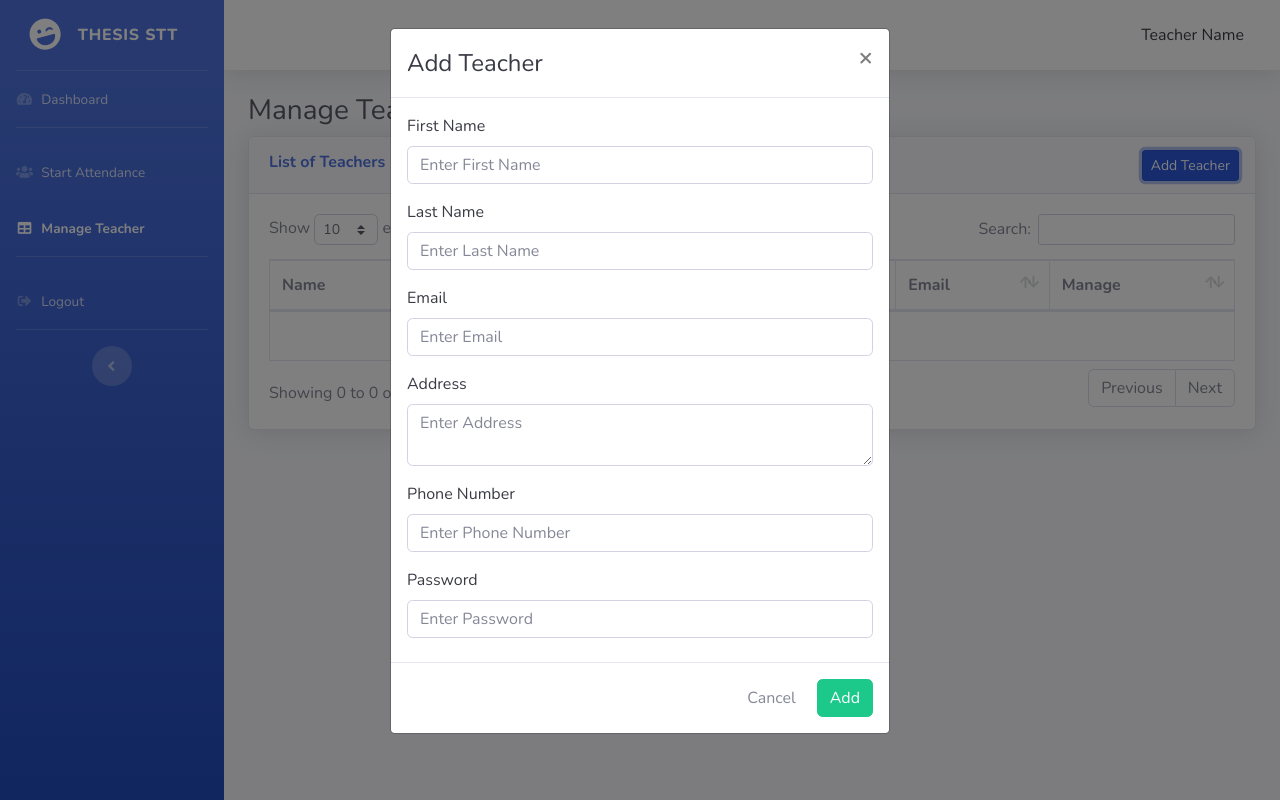
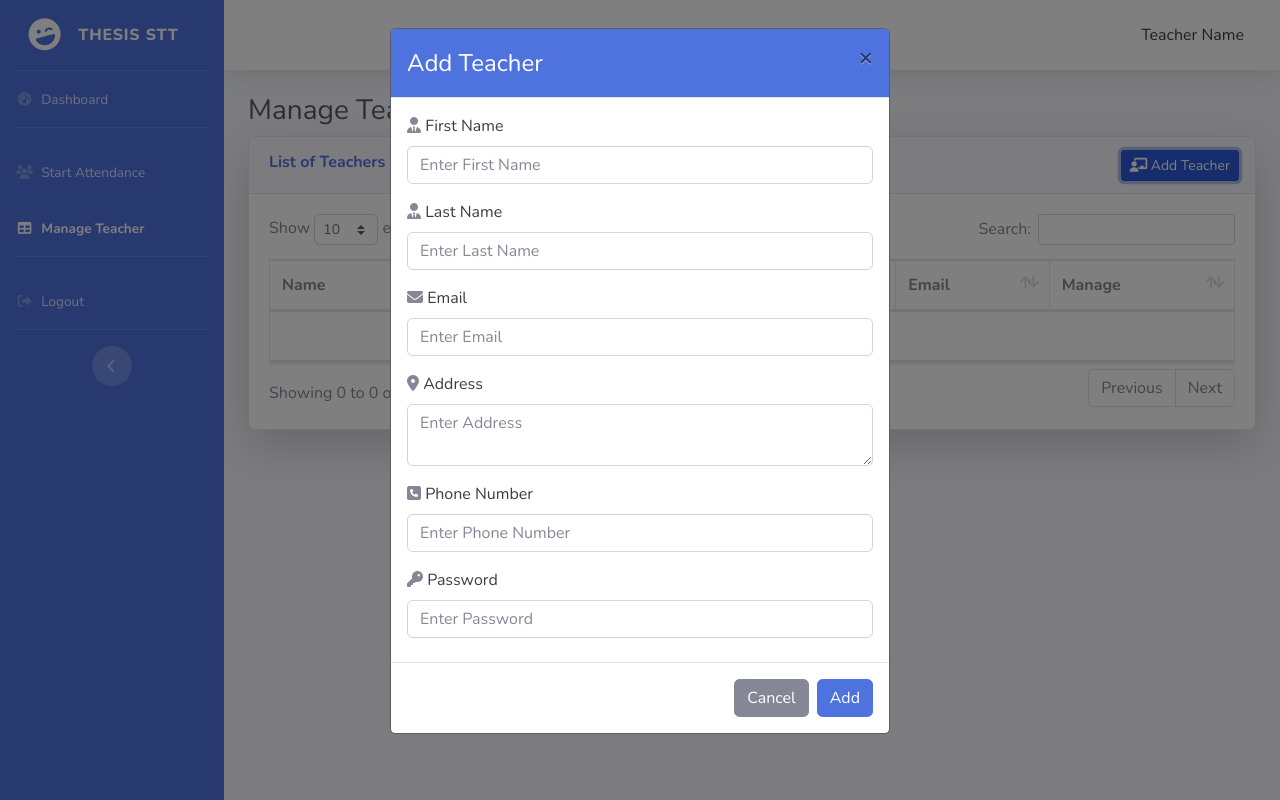
Before and after one commit to AeronKarl/Thesis_STT, a website: page AdminManageTeacher.html in a window 1280 px wide. Both pictures are taken after a click on the button "Add Teacher". Drawn offline with nearby package versions, Linux system fonts and the light colour scheme; no server answers.

Commit message:
Update AdminManageTeacher.html

```diff
--- a/AdminManageTeacher.html
+++ b/AdminManageTeacher.html
@@ -10,6 +10,9 @@
     <meta name="author" content="">
 
     <title>SB Admin 2 - Tables</title>
+
+    <!--sample logo-->
+	<link rel="icon" href="img/sample logo.png" type="image/x-icon">
 
     <!-- Custom fonts for this template -->
     <link href="vendor/fontawesome-free/css/all.min.css" rel="stylesheet" type="text/css">
@@ -31,7 +34,7 @@
     <div id="wrapper">
 
         <!-- Sidebar -->
-        <ul class="navbar-nav bg-gradient-primary sidebar sidebar-dark accordion" id="accordionSidebar">
+        <ul class="navbar-nav bg-primary sidebar sidebar-dark accordion" id="accordionSidebar">
 
             <!-- Sidebar - Brand -->
             <a class="sidebar-brand d-flex align-items-center justify-content-center" href="index.html">
@@ -127,7 +130,7 @@
                     <h1 class="h3 mb-2 text-gray-800">Manage Teacher</h1>
 
                     <!-- DataTales Example -->
-                    <div class="card shadow mb-4">
+                    <div class="card shadow-lg ">
                         <div class="card-header py-3">
                             <div class="row">
                                 <div class="col-md-10">
@@ -135,49 +138,57 @@
                                 </div>
                                 <div class="col-md-2 text-right">
                                     <!-- Add Teacher Button -->
-                                    <button type="button" class="btn btn-primary btn-sm m-n1" data-toggle="modal" data-target="#addTeacherModal">
+                                    <button type="button" class="btn btn-primary btn-sm m-n1 " data-toggle="modal" data-target="#addTeacherModal">
+                                        <i class="fa-solid fa-chalkboard-user"></i>
                                         Add Teacher
                                     </button>
 
                                     <!-- Add Teacher Modal -->
                                     <div id="addTeacherModal" class="modal fade">
                                         <div class="modal-dialog">
-                                            <div class="modal-content">
+                                            <div class="modal-content border border-dark rounded-top">
                                                 <form id="CreateTeacher">
-                                                    <div class="modal-header">
-                                                        <h4 class="modal-title text-gray-900">Add Teacher</h4>
+                                                    <div class="modal-header bg-primary ">
+                                                        <h4 class="modal-title text-white">Add Teacher</h4>
                                                         <button type="button" class="close" data-dismiss="modal" aria-hidden="true">&times;</button>
                                                     </div>
                                                     <div class="modal-body">
                                                         <div class="form-group text-left">
+                                                            <i class="fa-solid fa-user-tie"></i>
                                                             <label class="text-gray-900">First Name</label>
-                                                            <input id="TeacherFirstName" type="text" class="form-control" placeholder="Enter First Name" required>
+                                                            <input id="TeacherFirstName" type="text" class="form-control" placeholder="Enter First Name" required >
+
                                                         </div>
                                                         <div class="form-group text-left">
+                                                            <i class="fa-solid fa-user-tie"></i>
                                                             <label class="text-gray-900">Last Name</label>
                                                             <input id="TeacherLastName" type="text" class="form-control" placeholder="Enter Last Name" required>
                                                         </div>
                                                         <div class="form-group text-left">
+                                                            <i class="fa-solid fa-envelope"></i>
                                                             <label class="text-gray-900">Email</label>
                                                             <input id="TeacherEmail" type="email" class="form-control" placeholder="Enter Email" required>
                                                         </div>
                                                         <div class="form-group text-left">
+                                                            <i class="fa-solid fa-location-dot"></i>
                                                             <label class="text-gray-900">Address</label>
                                                             <textarea id="TeacherAddress" class="form-control" placeholder="Enter Address" required></textarea>
                                                         </div>
                                                         <div class="form-group text-left">
+                                                            <i class="fa-solid fa-square-phone"></i>
                                                             <label class="text-gray-900">Phone Number</label>
                                                             <input id="TeacherPhone" type="text" class="form-control" placeholder="Enter Phone Number" required>
                                                         </div>
                                                         <div class="form-group text-left">
+                                                            <i class="fa-solid fa-key"></i>
                                                             <label class="text-gray-900">Password</label>
                                                             <input id="TeacherPassword" type="password" class="form-control" placeholder="Enter Password" required>
                                                         </div>
                                                         <p id="error" class="text-danger text-center m-n2"></p>
                                                     </div>
                                                     <div class="modal-footer">
-                                                        <input type="button" class="btn btn-default" data-dismiss="modal" value="Cancel">
-                                                        <input type="submit" class="btn btn-success" value="Add">
+                                                        <input type="button" class="btn btn-secondary" data-dismiss="modal" value="Cancel">
+                                                        <input type="submit" class="btn btn-primary" value="Add">
                                                     </div>
                                                 </form>
                                             </div>
@@ -190,7 +201,7 @@
 
                         <div class="card-body">
                             <div class="table-responsive">
-                                <table class="table table-bordered" id="teacherTable" width="100%" cellspacing="0">
+                                <table class="table table-bordered shadow-sm" id="teacherTable" width="100%" cellspacing="0">
 
                                 </table>
                             </div>
@@ -254,7 +265,7 @@
 
     <!-- js file -->
     <script type="module" src="js/AdminManageTeacher.js"></script>
-
+    <script src="https://kit.fontawesome.com/917066f681.js" crossorigin="anonymous"></script>
 </body>
 
 </html>
```
